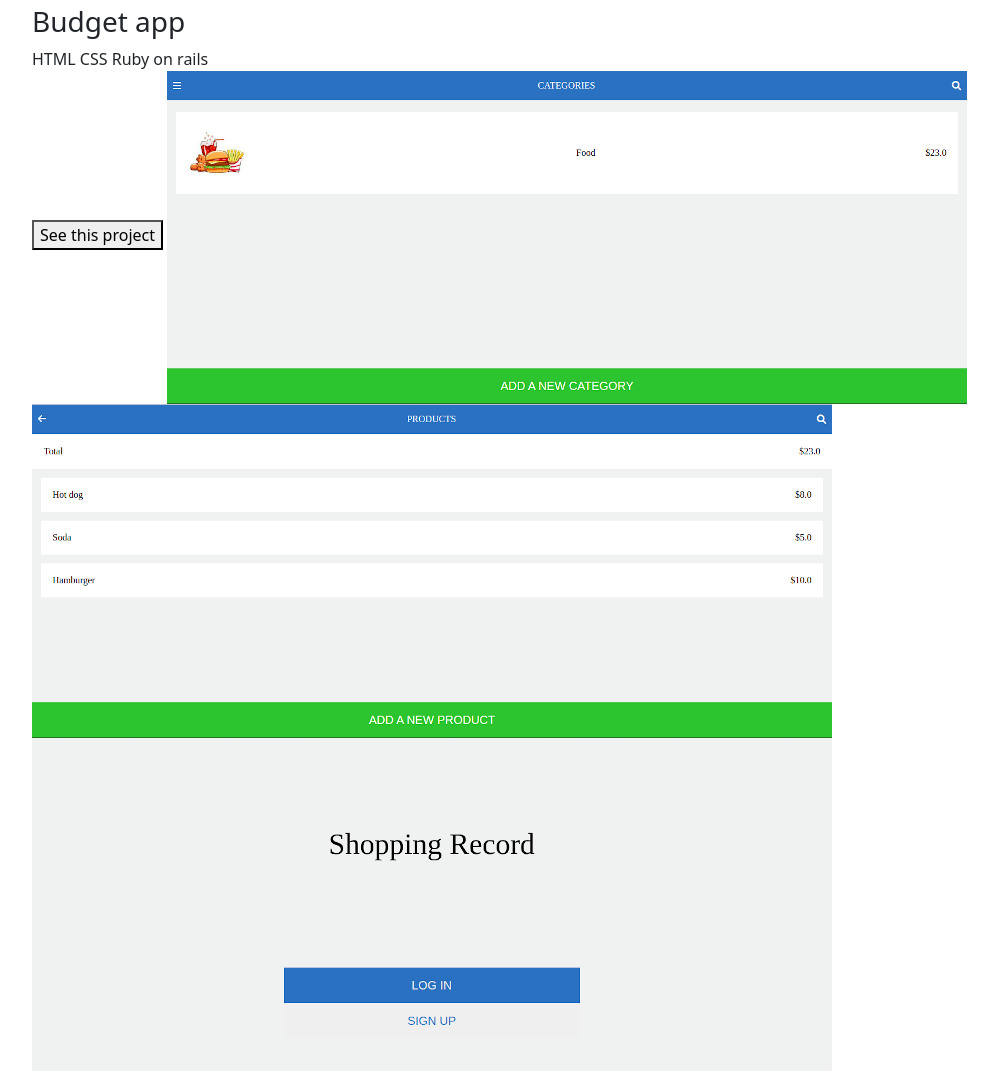
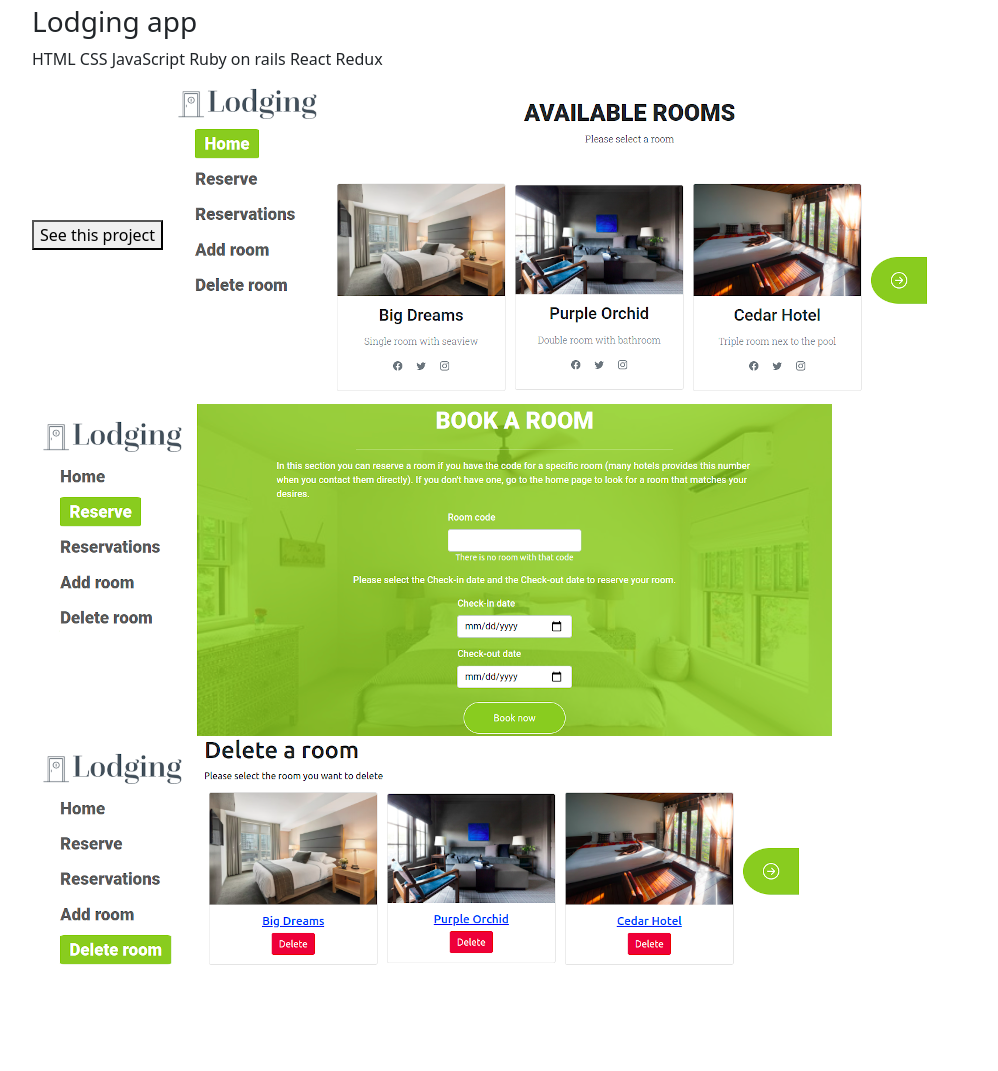
Before and after one commit to LOctavio/portfolio, a website: page index.html in a window 1280 px wide. Shown: the part 849-1920 px from the top of the page, without its empty margins (50-1048 px from the left). Drawn offline with nearby package versions, Linux system fonts and the light colour scheme.

Commit message:
Add fourth project

```diff
--- a/index.html
+++ b/index.html
@@ -34,6 +34,23 @@
     <div class="container">
         <span>My recent works</span>
         <h1>Portfolio</h1>
+        <div>
+            <div>
+                <h3>Lodging app</h3>
+                <div>
+                    <span>HTML</span>
+                    <span>CSS</span>
+                    <span>JavaScript</span>
+                    <span>Ruby on rails</span>
+                    <span>React</span>
+                    <span>Redux</span>
+                </div>
+                <button>See this project</button>
+                <img src="./img/project4/screenshot1.png" />
+            </div>
+            <img src="./img/project4/screenshot2.png" />
+            <img src="./img/project4/screenshot3.png" />
+        </div>
         <div>
             <div>
                 <h3>Budget app</h3>
```
Also changed, not shown: img/project4/screenshot1.png (added), img/project4/screenshot2.png (added), img/project4/screenshot3.png (added).
